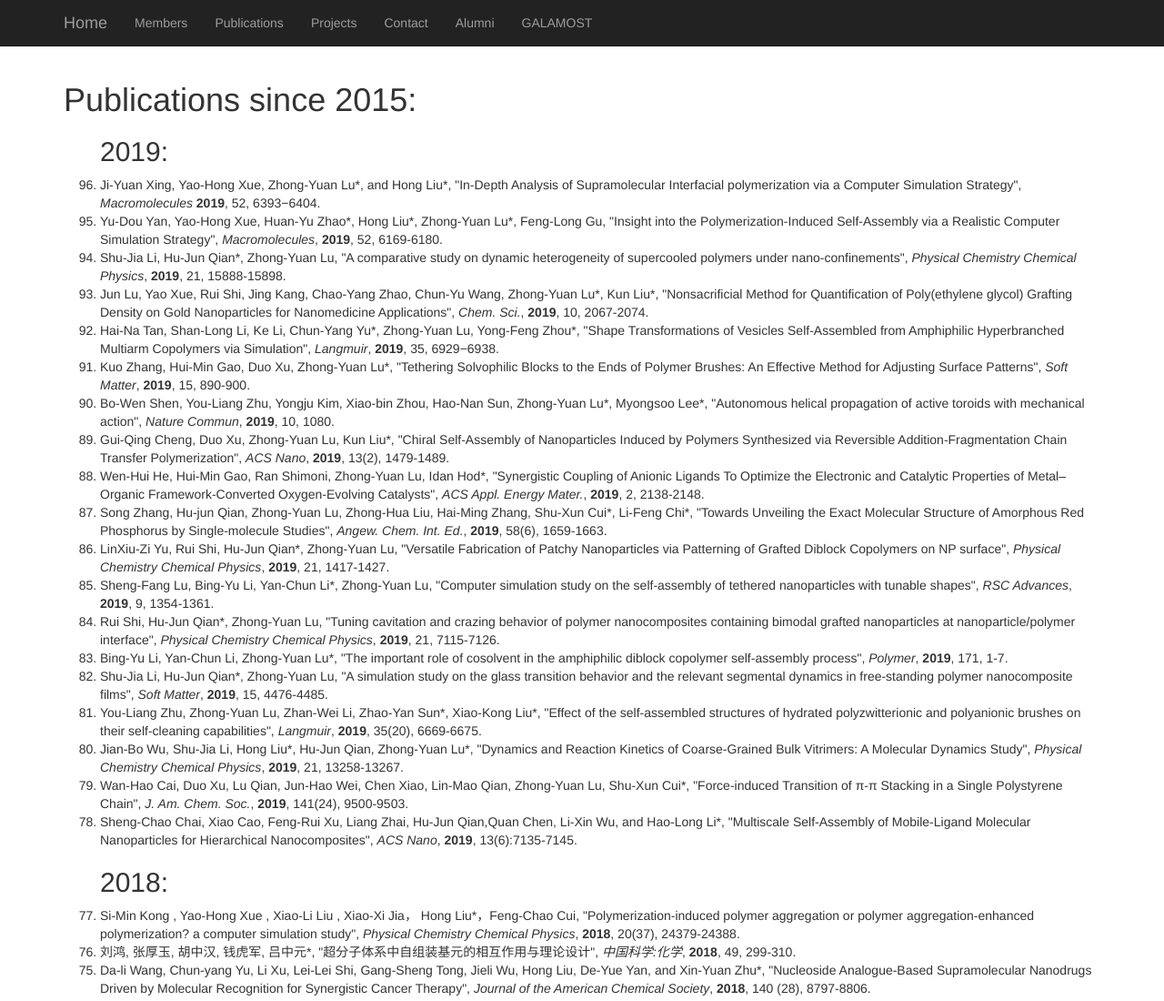
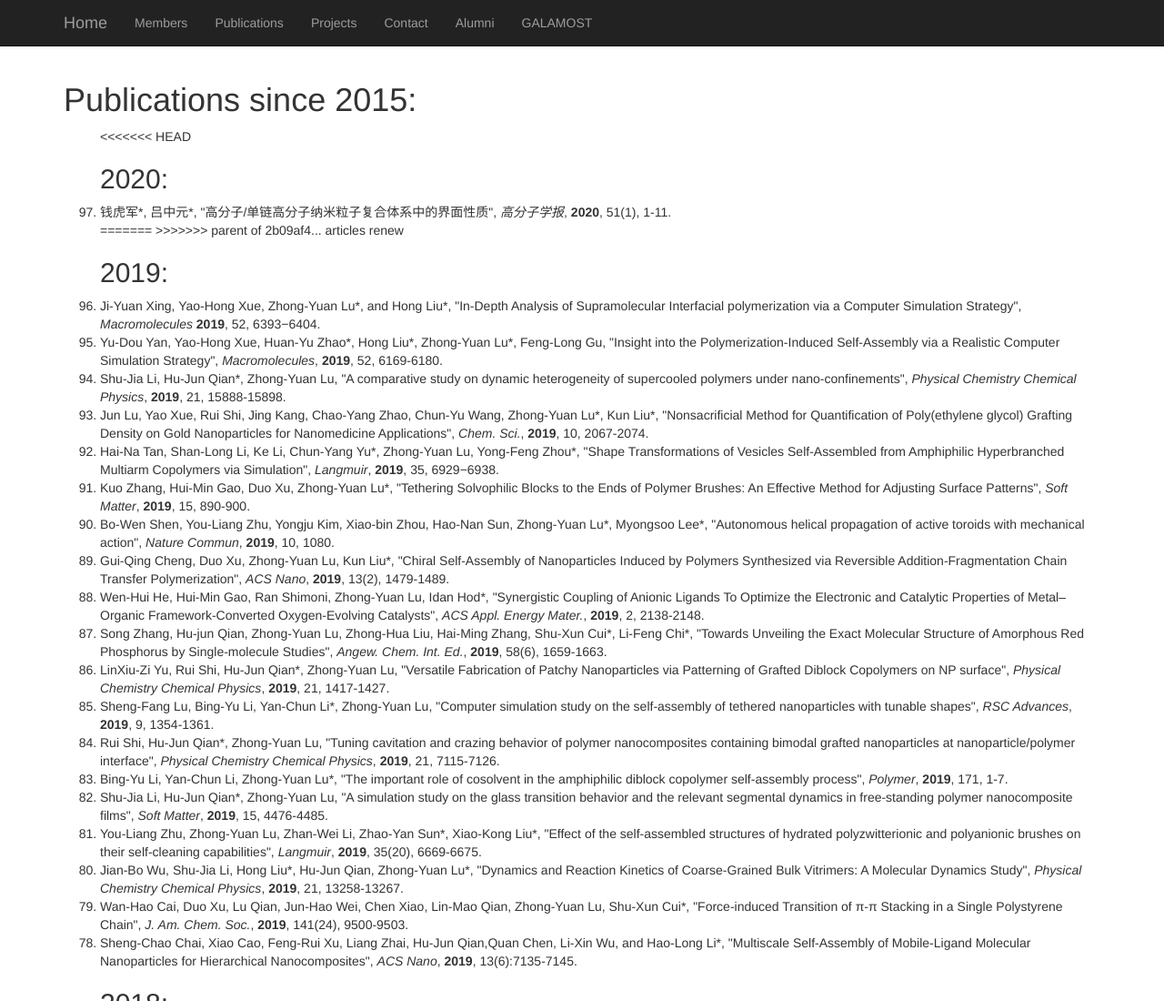
Before and after one commit to zhongyuanlu/zhongyuanlu.github.io, a plain HTML site: page en/publications/index.html in a window 1280 px wide. Shown: the top 1100 px of the page at 91% size. Drawn offline with Linux system fonts and the light colour scheme.

Commit message:
article renew
20191210 article renew

```diff
--- a/en/publications/index.html
+++ b/en/publications/index.html
@@ -81,6 +81,12 @@
         <div class="col-md-12">
             <h1>Publications since 2015:</h1>
 			<ol reversed>
+<<<<<<< HEAD
+            <h2>2020:</h2>
+            <li>钱虎军*, 吕中元*, "高分子/单链高分子纳米粒子复合体系中的界面性质", <i>高分子学报</i>, <b>2020</b>, 51(1), 1-11.
+            </li>
+=======
+>>>>>>> parent of 2b09af4... articles renew
 			<h2>2019:</h2>
 			<li>Ji-Yuan Xing, Yao-Hong Xue, Zhong-Yuan Lu*, and Hong Liu*, "In-Depth Analysis of Supramolecular Interfacial polymerization via a Computer Simulation Strategy", <i>Macromolecules</i> <b>2019</b>, 52, 6393−6404.
 			</li>
```
